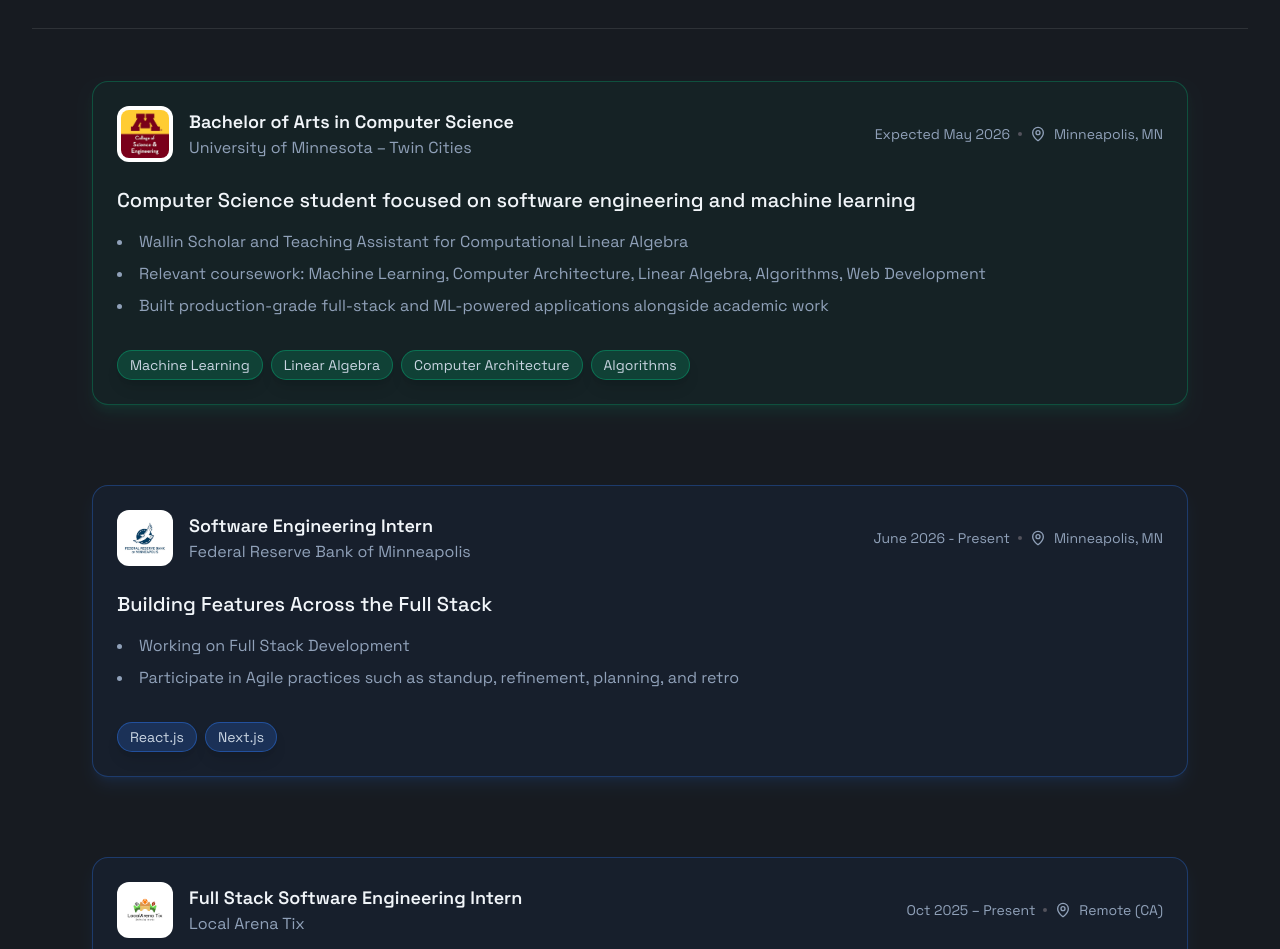
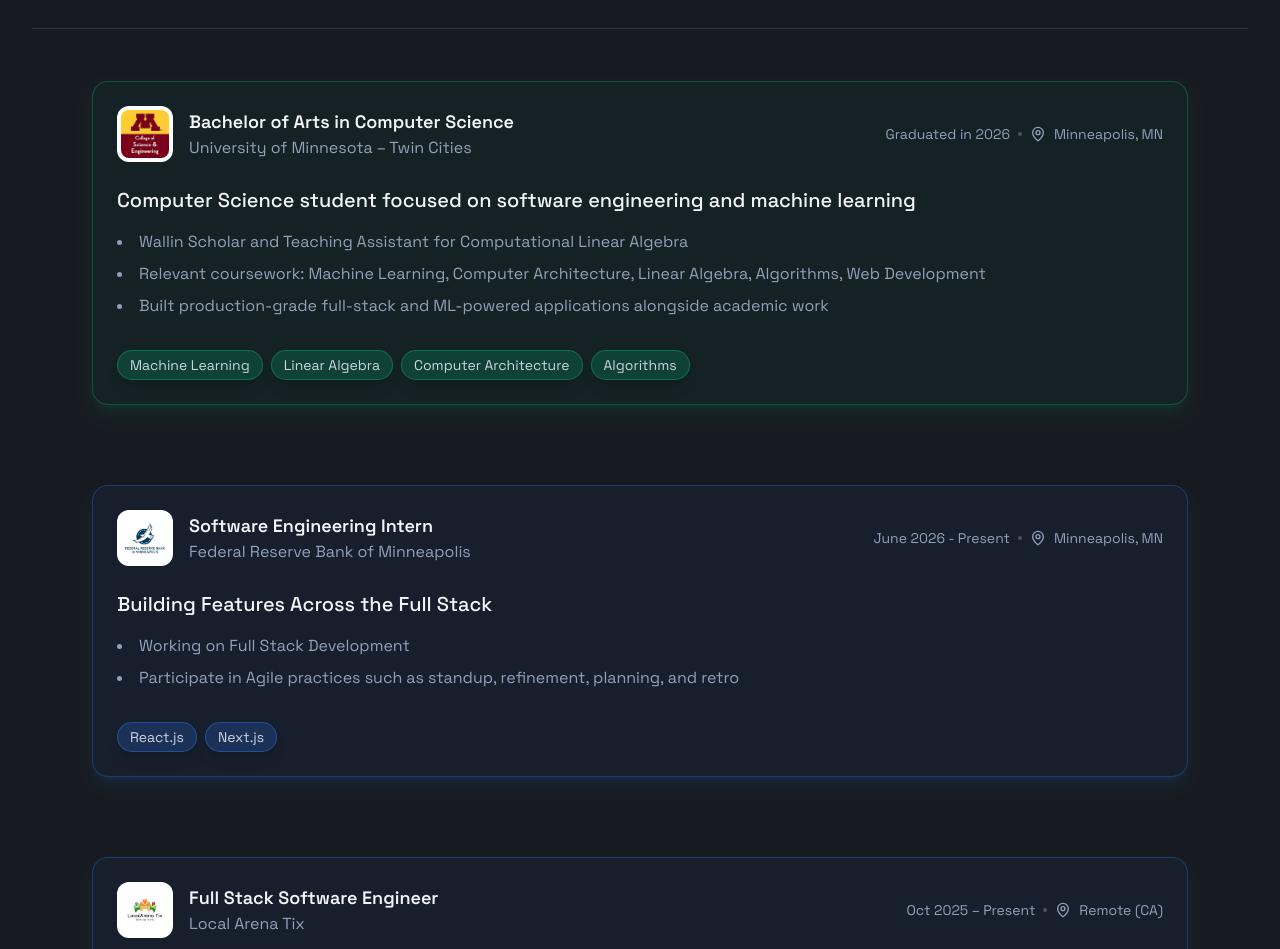
Before and after one commit to GardunoAlex/professional-portfolio, a React (Vite) app: page /experience in a window 1280 px wide. Shown: the part 83-1032 px from the top of the page. Built offline with nearby package versions, Linux system fonts and the light colour scheme.

Commit message:
now finished with xp

```diff
--- a/src/pages/Experience.jsx
+++ b/src/pages/Experience.jsx
@@ -13,7 +13,7 @@ export default function Experience() {
 		image: cse,
 		title: "Bachelor of Arts in Computer Science",
 		orgName: "University of Minnesota – Twin Cities",
-		date: "Expected May 2026",
+		date: "Graduated in 2026",
 		location: "Minneapolis, MN",
 		headliner: "Computer Science student focused on software engineering and machine learning",
 		bullets: ["Wallin Scholar and Teaching Assistant for Computational Linear Algebra", "Relevant coursework: Machine Learning, Computer Architecture, Linear Algebra, Algorithms, Web Development", "Built production-grade full-stack and ML-powered applications alongside academic work"],
@@ -35,7 +35,7 @@ export default function Experience() {
 	const localArenaTix = {
 		color: "blue",
 		image: lat,
-		title: "Full Stack Software Engineering Intern",
+		title: "Full Stack Software Engineer",
 		orgName: "Local Arena Tix",
 		date: "Oct 2025 – Present",
 		location: "Remote (CA)",
```
